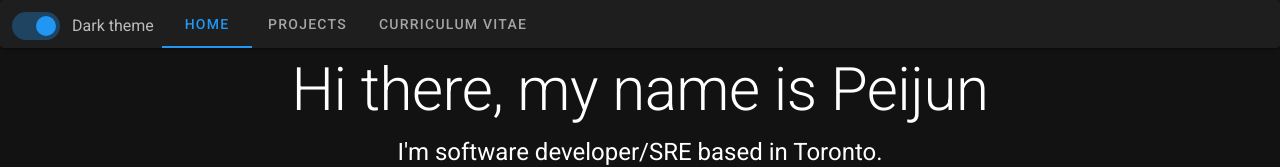
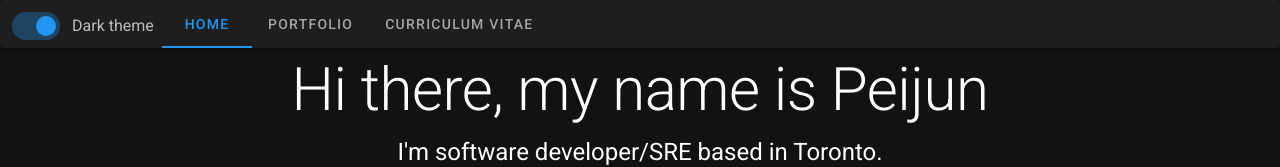
Before and after one commit to MaT1g3R/peijun.dev, a Vue app: page / in a window 1280 px wide. Shown: the top 167 px of the page. Built offline with nearby package versions, Linux system fonts and the light colour scheme; what vue-resource would draw is missing.

Commit message:
Rename projects -> portfolio

```diff
--- a/src/components/Projects.vue
+++ b/src/components/Portfolio.vue
@@ -31,7 +31,7 @@ import ProjectDetails from "./ProjectDetails";
     Project
   }
 })
-export default class Projects extends Vue {
+export default class Portfolio extends Vue {
   projects: ProjectDetails[] = [
     {
       name: "peijun.dev",
--- a/src/layouts/NavBar.vue
+++ b/src/layouts/NavBar.vue
@@ -14,7 +14,7 @@
         <v-col cols="auto">
           <v-tabs center-active show-arrows>
             <v-tab :to="{ path: '/' }">Home </v-tab>
-            <v-tab :to="{ path: '/projects' }">Projects </v-tab>
+            <v-tab :to="{ path: '/portfolio' }">Portfolio </v-tab>
             <v-tab :to="{ path: '/cv' }">Curriculum vitae </v-tab>
           </v-tabs>
         </v-col>
--- a/src/router/index.ts
+++ b/src/router/index.ts
@@ -17,10 +17,10 @@ const routes: Array<RouteConfig> = [
           import(/* webpackChunkName: "home" */ "../views/Home.vue")
       },
       {
-        path: "projects",
-        name: "Projects",
+        path: "portfolio",
+        name: "Portfolio",
         component: () =>
-          import(/* webpackChunkName: "projects" */ "../views/Projects.vue")
+          import(/* webpackChunkName: "portfolio" */ "../views/Portfolio.vue")
       },
       {
         path: "cv",
--- a/src/views/Projects.vue
+++ b/src/views/Portfolio.vue
@@ -5,11 +5,11 @@
 </template>
 
 <script>
-import Projects from "../components/Projects.vue";
+import Portfolio from "../components/Portfolio.vue";
 
 export default {
   components: {
-    Projects
+    Projects: Portfolio
   }
 };
 </script>
```
Also changed, not shown: 1 other file (tests, documents, lock files or other folders).
